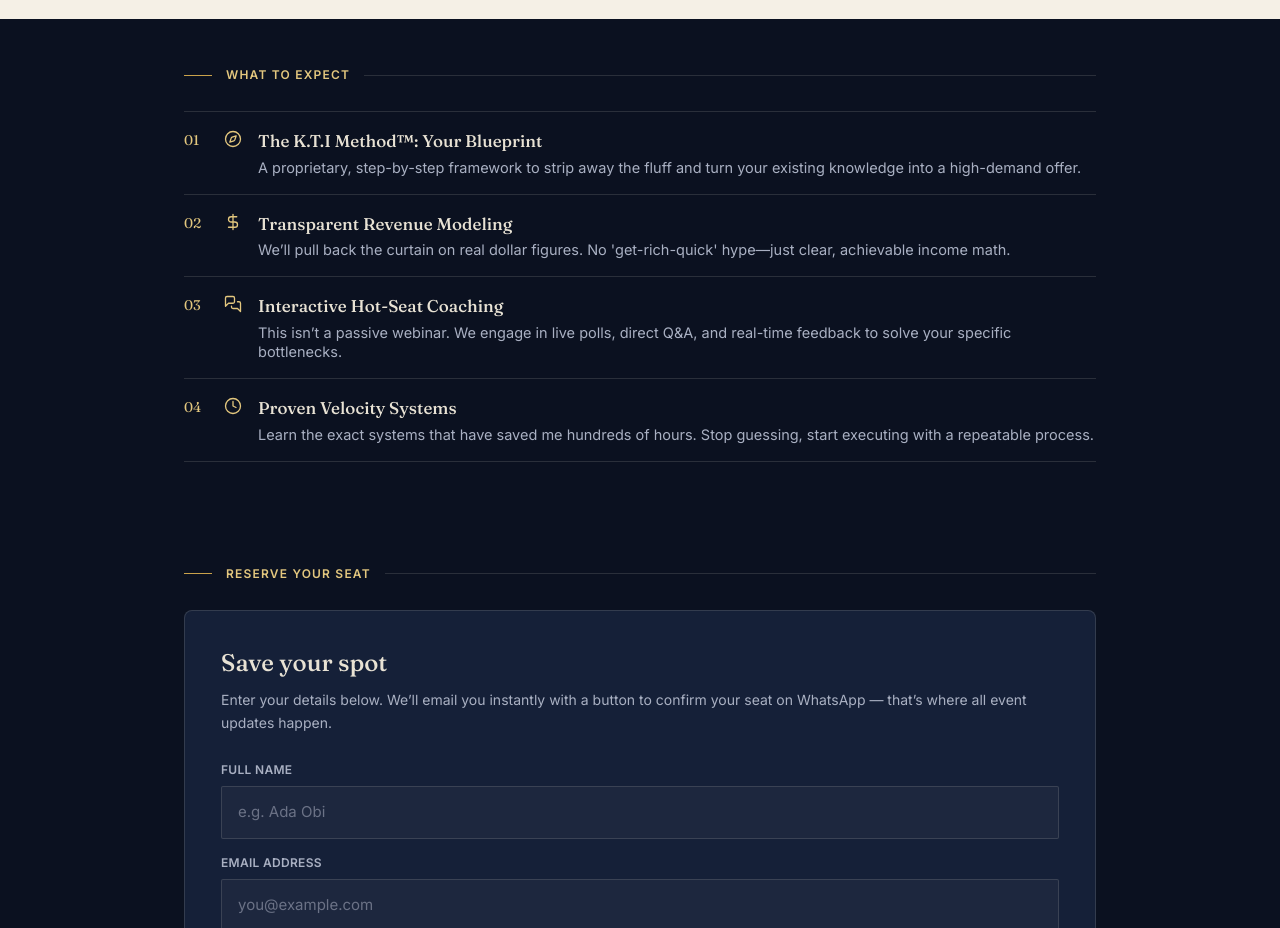
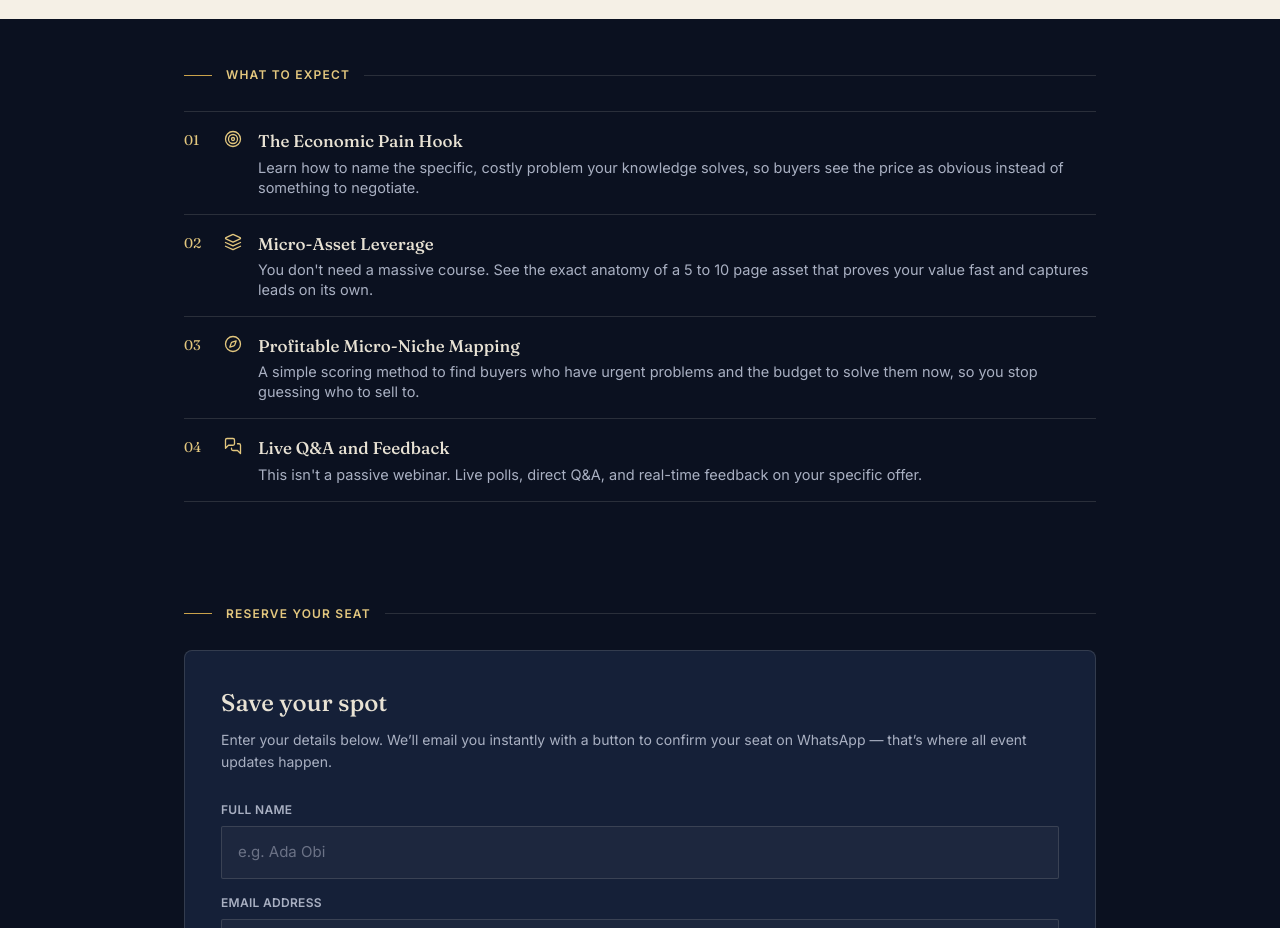
Before and after one commit to reuben200/kti-webinar, a React (Vite) app: page / in a window 1280 px wide. Shown: the part 2020-2948 px from the top of the page. Built offline with nearby package versions, Linux system fonts and the light colour scheme; no server answers.

Commit message:
Update icons and titles in WhatToExpect component

```diff
--- a/src/components/WhatToExpect.jsx
+++ b/src/components/WhatToExpect.jsx
@@ -1,29 +1,29 @@
-import { Clock, Compass, DollarSign, MessagesSquare } from 'lucide-react'
+import { Target, Layers, Compass, MessagesSquare } from 'lucide-react'
 
 const items = [
   {
     num: '01',
-    icon: Compass,
-    title: 'The K.T.I Method™: Your Blueprint',
-    text: 'A proprietary, step-by-step framework to strip away the fluff and turn your existing knowledge into a high-demand offer.',
+    icon: Target,
+    title: 'The Economic Pain Hook',
+    text: 'Learn how to name the specific, costly problem your knowledge solves, so buyers see the price as obvious instead of something to negotiate.',
   },
   {
     num: '02',
-    icon: DollarSign,
-    title: 'Transparent Revenue Modeling',
-    text: "We’ll pull back the curtain on real dollar figures. No 'get-rich-quick' hype—just clear, achievable income math.",
+    icon: Layers,
+    title: 'Micro-Asset Leverage',
+    text: "You don't need a massive course. See the exact anatomy of a 5 to 10 page asset that proves your value fast and captures leads on its own.",
   },
   {
     num: '03',
-    icon: MessagesSquare,
-    title: 'Interactive Hot-Seat Coaching',
-    text: 'This isn’t a passive webinar. We engage in live polls, direct Q&A, and real-time feedback to solve your specific bottlenecks.',
+    icon: Compass,
+    title: 'Profitable Micro-Niche Mapping',
+    text: 'A simple scoring method to find buyers who have urgent problems and the budget to solve them now, so you stop guessing who to sell to.',
   },
   {
     num: '04',
-    icon: Clock,
-    title: 'Proven Velocity Systems',
-    text: 'Learn the exact systems that have saved me hundreds of hours. Stop guessing, start executing with a repeatable process.',
+    icon: MessagesSquare,
+    title: 'Live Q&A and Feedback',
+    text: "This isn't a passive webinar. Live polls, direct Q&A, and real-time feedback on your specific offer.",
   },
 ]
 
@@ -34,7 +34,6 @@ export default function WhatToExpect() {
         <div className="ledger">
           <span>What To Expect</span>
         </div>
-
         <ul className="mt-2">
           {items.map((item, i) => {
             const Icon = item.icon
```
